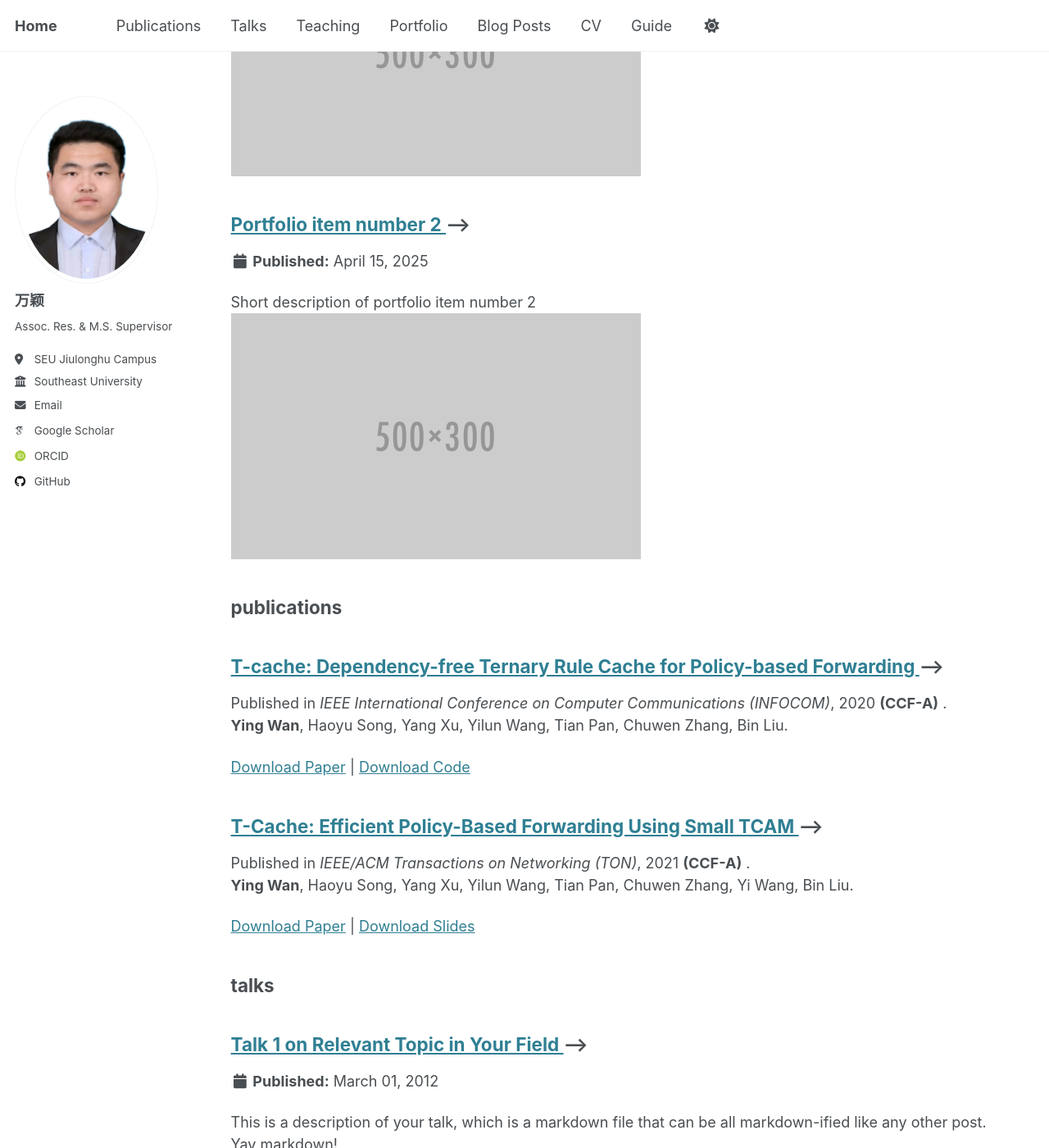
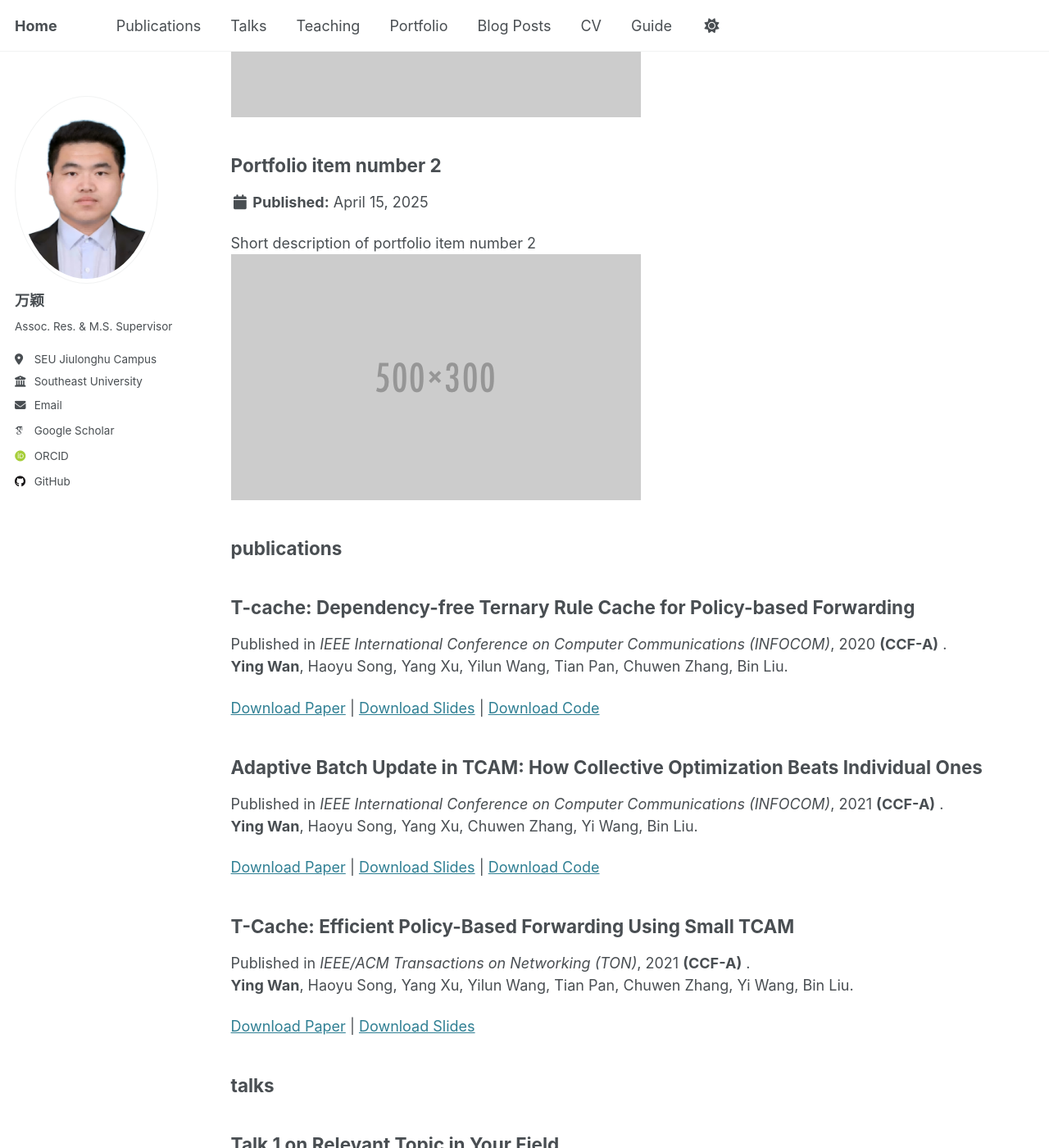
Before and after one commit to wany16/wany16.github.io, a Jekyll site: the page built from _pages/sitemap.md, in a window 1280 px wide and 1400 px high, scrolled down 3281 px. Shown: the whole window at 82% size. Built offline with Jekyll 4.4.1, drawn with Linux system fonts in a browser that asks for light colours; some web fonts are replaced; some of the changed text lies outside the part shown.

Commit message:
add pubs

```diff
--- a/_includes/archive-single.html
+++ b/_includes/archive-single.html
@@ -27,11 +27,16 @@
     {% endif %}
 
     <h2 class="archive__item-title" itemprop="headline">
+      <!-- {% if post.link %}
+        <a href="{{ post.link }}">{{ title }}</a> <a href="{{ base_path }}{{ post.url }}" rel="permalink"><i class="fa fa-link" aria-hidden="true" title="permalink"></i><span class="sr-only">Permalink</span></a>
+      {% else %}
+        <a href="{{ base_path }}{{ post.url }}" rel="permalink">{{ title }}</a>
+      {% endif %} -->
       {% if post.link %}
-        <a href="{{ post.link }}">{{ title }}</a> <a href="{{ base_path }}{{ post.url }}" rel="permalink"><i class="fa fa-link" aria-hidden="true" title="permalink"></i><span class="sr-only">Permalink</span></a>
-      <!-- {% else %}
-        <a href="{{ base_path }}{{ post.url }}" rel="permalink">{{ title }}</a> -->
-      {% endif %}
+      {{ title }}
+    {% else %}
+      {{ title }}
+    {% endif %}
     </h2>
 
     {% if post.read_time %}
--- /dev/null
+++ b/_publications/2021-05-10-ABUT.md
@@ -0,0 +1,13 @@
+---
+title: "Adaptive Batch Update in TCAM: How Collective Optimization Beats Individual Ones"
+collection: publications
+category: conferences
+permalink: /publication/2021-05-10-ABUT
+level: <strong>(CCF-A)</strong>
+author: <strong>Ying Wan</strong>, Haoyu Song, Yang Xu, Chuwen Zhang, Yi Wang, Bin Liu.
+date: 2021-05-10
+venue: 'IEEE International Conference on Computer Communications (INFOCOM)'
+paperurl: 'http://wany16.github.io/files/ABUT.pdf'
+slidesurl: 'http://wany16.github.io/files/ABUT-PPT.pdf'
+codeurl: 'https://academicpages.github.io/publications/'
+---
--- a/markdown_generator/publications.tsv
+++ b/markdown_generator/publications.tsv
@@ -1,3 +1,4 @@
 pub_date	category	title	venue	level	author	url_slug	paper_url	slides_url	code_url
-2020-07-06	conferences	T-cache: Dependency-free Ternary Rule Cache for Policy-based Forwarding	IEEE International Conference on Computer Communications (INFOCOM)	<strong>(CCF-A)</strong>	<strong>Ying Wan</strong>, Haoyu Song, Yang Xu, Yilun Wang, Tian Pan, Chuwen Zhang, Bin Liu.	T-cache-INFOCOM	http://wany16.github.io/files/T-cache_INFOCOM.pdf	NULL	https://academicpages.github.io/publications/
+2020-07-06	conferences	T-cache: Dependency-free Ternary Rule Cache for Policy-based Forwarding	IEEE International Conference on Computer Communications (INFOCOM)	<strong>(CCF-A)</strong>	<strong>Ying Wan</strong>, Haoyu Song, Yang Xu, Yilun Wang, Tian Pan, Chuwen Zhang, Bin Liu.	T-cache-INFOCOM	http://wany16.github.io/files/T-cache_INFOCOM.pdf	http://wany16.github.io/files/T-cache_INFOCOM_Ppt.pdf	https://academicpages.github.io/publications/
 2021-12-01	journals	T-Cache: Efficient Policy-Based Forwarding Using Small TCAM	IEEE/ACM Transactions on Networking (TON)	<strong>(CCF-A)</strong>	<strong>Ying Wan</strong>, Haoyu Song, Yang Xu, Yilun Wang, Tian Pan, Chuwen Zhang, Yi Wang, Bin Liu.	T-cache-ToN	http://wany16.github.io/files/T-cache_ToN.pdf	http://wany16.github.io/files/T-cache_ToN_Ppt.pdf	NULL
+2021-05-10	conferences	Adaptive Batch Update in TCAM: How Collective Optimization Beats Individual Ones	IEEE International Conference on Computer Communications (INFOCOM)	<strong>(CCF-A)</strong>	<strong>Ying Wan</strong>, Haoyu Song, Yang Xu, Chuwen Zhang, Yi Wang, Bin Liu.	ABUT	http://wany16.github.io/files/ABUT.pdf	http://wany16.github.io/files/ABUT-PPT.pdf	https://academicpages.github.io/publications/
```
Also changed, not shown: _publications/2020-07-06-T-cache-INFOCOM.md (+1 -0 lines), 4 other files.
